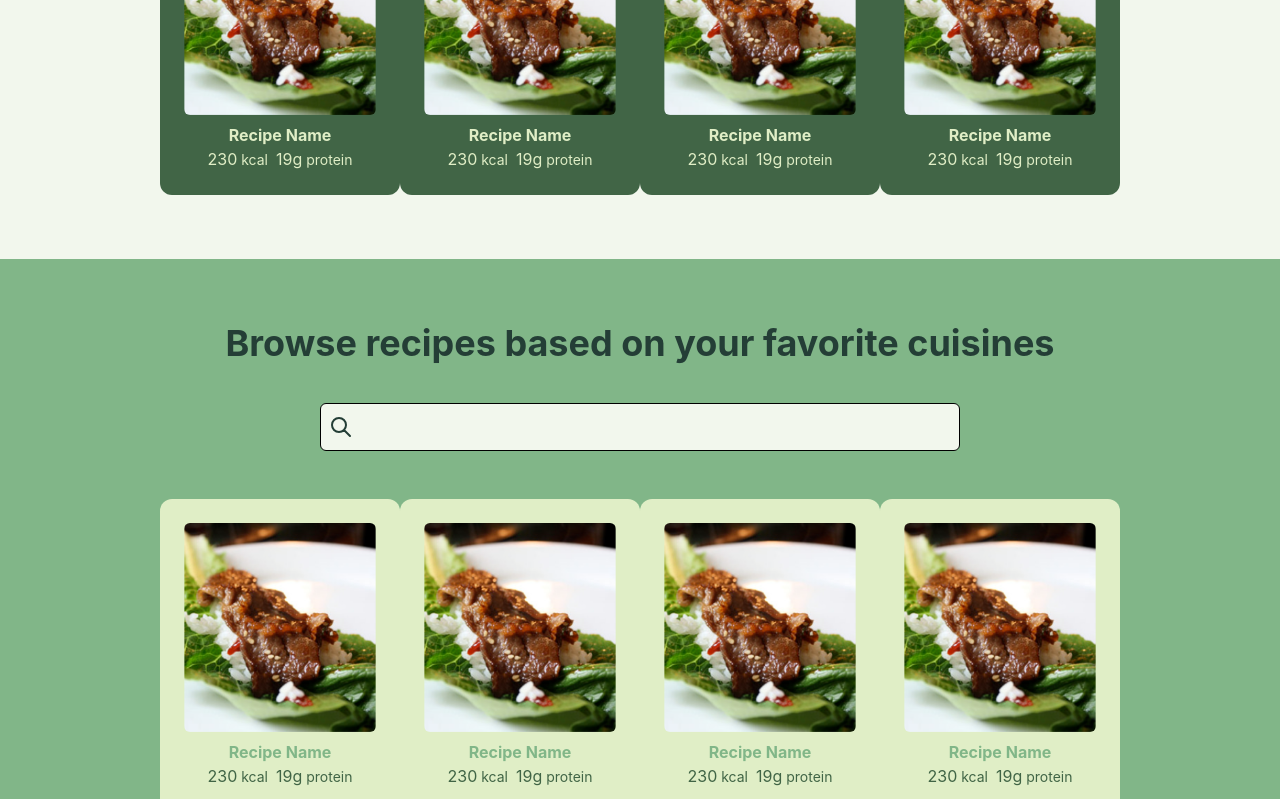
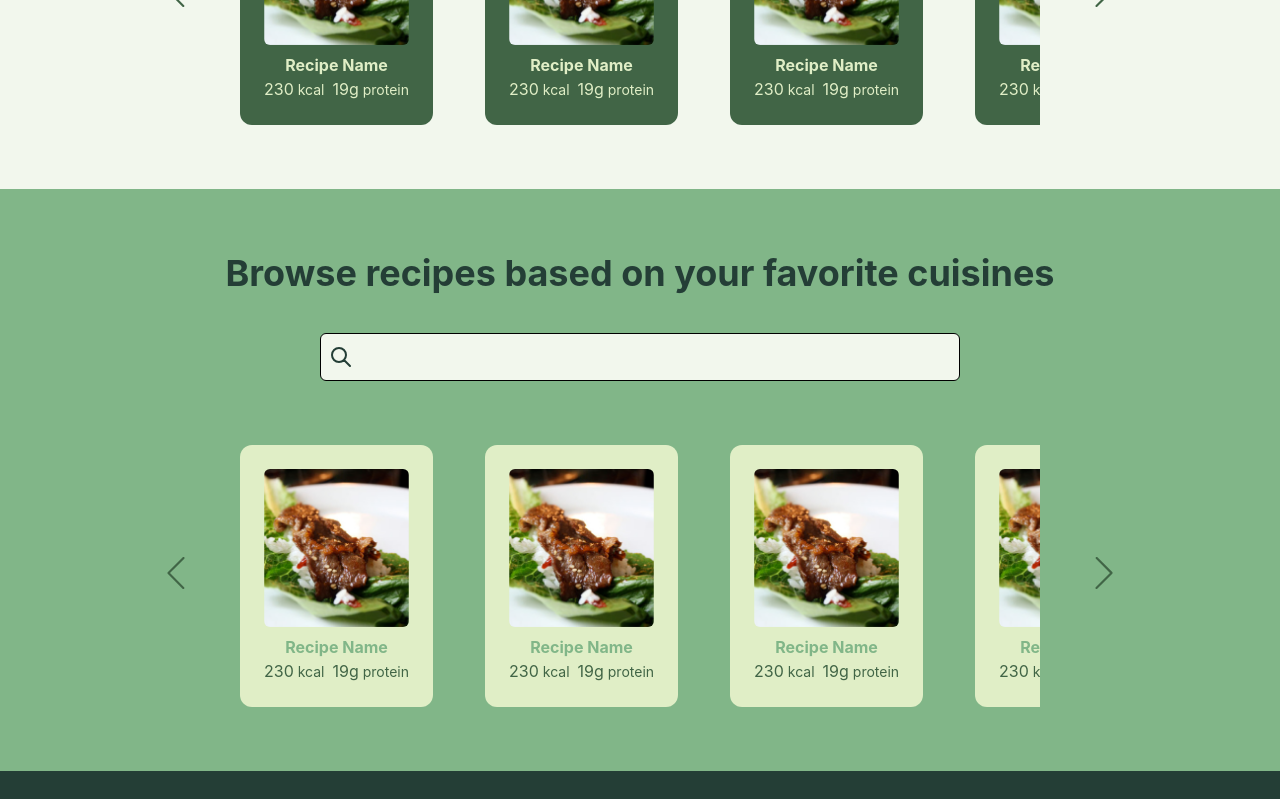
Before and after one commit to qayjjj/ProteinPal, a React (Create React App) app: page / in a window 1280 px wide. Shown: the part 1580-2379 px from the top of the page. Built offline with nearby package versions, Linux system fonts and the light colour scheme; no server answers.

Commit message:
Add rough carousel

```diff
--- /dev/null
+++ b/src/components/Carousel/Carousel.jsx
@@ -0,0 +1,61 @@
+import PropTypes from 'prop-types'
+import { useState } from 'react'
+import leftArrowIcon from '../../assets/icons/leftArrow.svg'
+import rightArrowIcon from '../../assets/icons/rightArrow.svg'
+import RecipeCard from '../RecipeCard/RecipeCard'
+
+const list = [1, 2, 3, 4, 5, 6, 7, 8, 9, 10, 11, 12]
+
+export default function Carousel({
+  backgroundColor,
+  headerTextColor,
+  bodyTextColor,
+  arrowColor,
+}) {
+  let [current, setCurrent] = useState(0)
+  const slides = 2
+
+  let previousSlide = () => {
+    if (current === 0) setCurrent(slides - 1)
+    else setCurrent(current - 1)
+  }
+
+  let nextSlide = () => {
+    if (current === slides - 1) setCurrent(0)
+    else setCurrent(current + 1)
+  }
+
+  // overflow-hidden border-2 grid grid-cols-4
+  return (
+    <div className="w-5/6 overflow-hidden">
+      <div
+        className="flex gap-[3.25rem] transition ease-out duration-40"
+        style={{
+          transform: `translateX(-${current * 100}%)`,
+        }}
+      >
+        {list.map((i) => (
+          <RecipeCard
+            backgroundColor={backgroundColor}
+            headerTextColor={headerTextColor}
+            bodyTextColor={bodyTextColor}
+          />
+        ))}
+      </div>
+
+      <button className="absolute top-28 left-0" onClick={previousSlide}>
+        <img src={leftArrowIcon} className="w-8 h-8 text-black fill-current" />
+      </button>
+      <button className="absolute top-28 right-0" onClick={nextSlide}>
+        <img src={rightArrowIcon} className="w-8 h-8" />
+      </button>
+    </div>
+  )
+}
+
+RecipeCard.propTypes = {
+  backgroundColor: PropTypes.string,
+  headerTextColor: PropTypes.string,
+  bodyTextColor: PropTypes.string,
+  arrowColor: PropTypes.string,
+}
--- a/src/pages/Landing/BrowseCuisines/BrowseCuisines.jsx
+++ b/src/pages/Landing/BrowseCuisines/BrowseCuisines.jsx
@@ -1,6 +1,6 @@
 import React from 'react'
 import search from '../../../assets/icons/search.svg'
-import RecipeCard from '../../../components/RecipeCard/RecipeCard'
+import Carousel from '../../../components/Carousel/Carousel'
 
 const list = [1, 2, 3, 4]
 
@@ -14,15 +14,12 @@ export default function BrowseCuisines() {
         <img src={search} alt="Search Icon" className="w-6 h-6" />
         {/* <input type="text" className="" /> */}
       </div>
-
-      <div className="flex justify-between mt-12">
-        {list.map((item, key) => (
-          <RecipeCard
-            backgroundColor="bg-background-alt"
-            headerTextColor="text-background-bright"
-            bodyTextColor="text-body-bold"
-          />
-        ))}
+      <div className="w-full grid justify-items-center relative mt-16">
+        <Carousel
+          backgroundColor="bg-background-alt"
+          headerTextColor="text-background-bright"
+          bodyTextColor="text-body-bold"
+        />
       </div>
     </div>
   )
--- a/src/pages/Landing/BrowseIngredients/BrowseIngredients.jsx
+++ b/src/pages/Landing/BrowseIngredients/BrowseIngredients.jsx
@@ -1,6 +1,6 @@
 import React from 'react'
 import search from '../../../assets/icons/search.svg'
-import RecipeCard from '../../../components/RecipeCard/RecipeCard'
+import Carousel from '../../../components/Carousel/Carousel'
 
 const list = [1, 2, 3, 4]
 
@@ -14,14 +14,13 @@ export default function BrowseIngredients() {
         <img src={search} alt="Search Icon" className="w-6 h-6" />
       </div>
 
-      <div className="flex justify-between mt-12">
-        {list.map((item, key) => (
-          <RecipeCard
-            backgroundColor="bg-body-bold"
-            headerTextColor="text-background-alt"
-            bodyTextColor="text-background-alt"
-          />
-        ))}
+      {/* Recipes */}
+      <div className="w-full grid justify-items-center relative mt-16">
+        <Carousel
+          backgroundColor="bg-body-bold"
+          headerTextColor="text-background-alt"
+          bodyTextColor="text-background-alt"
+        />
       </div>
     </div>
   )
--- a/src/pages/Landing/ExploreAllRecipes/ExploreAllRecipes.jsx
+++ b/src/pages/Landing/ExploreAllRecipes/ExploreAllRecipes.jsx
@@ -1,6 +1,7 @@
 import React from 'react'
 import RecipeCard from '../../../components/RecipeCard/RecipeCard'
 import arrow from '../../../assets/icons/arrow.svg'
+import Carousel from '../../../components/Carousel/Carousel'
 
 const list = [1, 2, 3, 4]
 
@@ -12,14 +13,12 @@ export default function ExploreAllRecipes() {
       </h1>
 
       {/* Recipes */}
-      <div className="flex justify-between mt-12">
-        {list.map((item, key) => (
-          <RecipeCard
-            backgroundColor="bg-background-alt"
-            headerTextColor="text-highlight-bright"
-            bodyTextColor="text-body-bold"
-          />
-        ))}
+      <div className="w-full grid justify-items-center relative mt-16">
+        <Carousel
+          backgroundColor="bg-background-alt"
+          headerTextColor="text-highlight-bright"
+          bodyTextColor="text-body-bold"
+        />
       </div>
 
       <p className="mt-8 text-highlight-alt text-right">
```
Also changed, not shown: src/assets/icons/leftArrow.svg (added), src/assets/icons/rightArrow.svg (added).
